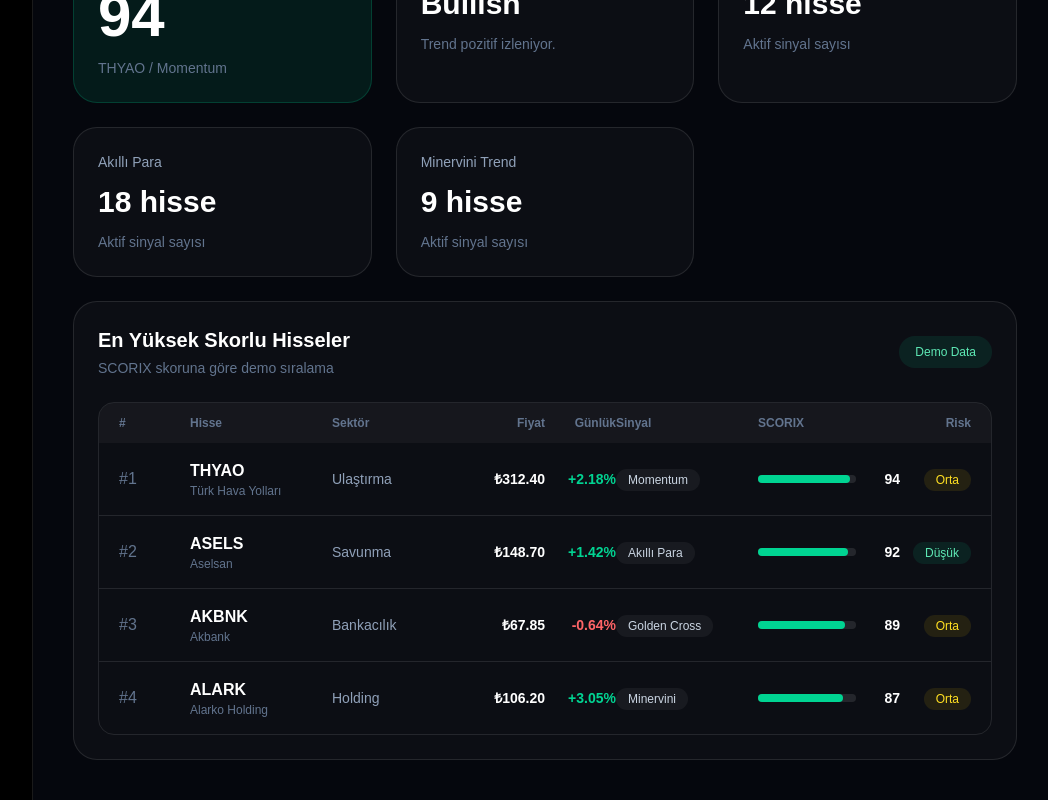
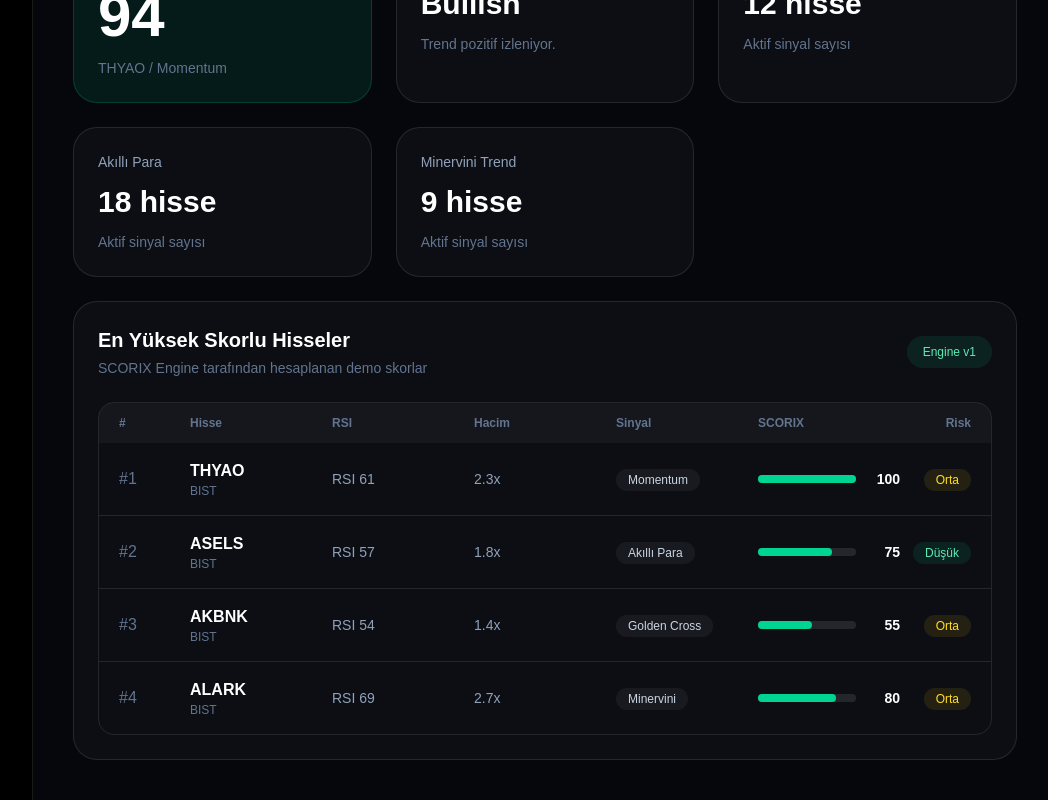
Before and after one commit to araklilli/Scorix, a Next.js app in the folder frontend/: page / in a window 1280 px wide. Shown: the part 531-1331 px from the top of the page, without its empty margins (223-1271 px from the left). Built offline with nearby package versions, Linux system fonts and the light colour scheme.

Commit message:
Sprint 3: Add SCORIX score engine v1

```diff
--- a/frontend/components/StockTable.tsx
+++ b/frontend/components/StockTable.tsx
@@ -1,10 +1,5 @@
 import { topStocks } from "../data/stocks";
-
-function getChangeColor(change: number) {
-  if (change > 0) return "text-emerald-400";
-  if (change < 0) return "text-red-400";
-  return "text-slate-400";
-}
+import { calculateScore } from "../engine/scoreEngine";
 
 function getRiskStyle(risk: string) {
   if (risk === "Düşük") return "bg-emerald-400/10 text-emerald-300";
@@ -19,12 +14,12 @@
         <div>
           <h3 className="text-xl font-bold">En Yüksek Skorlu Hisseler</h3>
           <p className="mt-1 text-sm text-slate-500">
-            SCORIX skoruna göre demo sıralama
+            SCORIX Engine tarafından hesaplanan demo skorlar
           </p>
         </div>
 
         <span className="rounded-full bg-emerald-400/10 px-4 py-2 text-xs text-emerald-300">
-          Demo Data
+          Engine v1
         </span>
       </div>
 
@@ -32,16 +27,18 @@
         <div className="grid grid-cols-12 bg-white/[0.04] px-5 py-3 text-xs font-semibold text-slate-500">
           <div className="col-span-1">#</div>
           <div className="col-span-2">Hisse</div>
-          <div className="col-span-2">Sektör</div>
-          <div className="col-span-1 text-right">Fiyat</div>
-          <div className="col-span-1 text-right">Günlük</div>
+          <div className="col-span-2">RSI</div>
+          <div className="col-span-2">Hacim</div>
           <div className="col-span-2">Sinyal</div>
           <div className="col-span-2">SCORIX</div>
           <div className="col-span-1 text-right">Risk</div>
         </div>
 
         <div className="divide-y divide-white/10">
-          {topStocks.map((stock, index) => (
+          {topStocks.map((stock, index) => {
+            const score = calculateScore(stock);
+
+            return (
               <div
                 key={stock.symbol}
                 className="grid grid-cols-12 items-center px-5 py-4 transition hover:bg-emerald-400/5"
@@ -50,24 +47,15 @@
 
                 <div className="col-span-2">
                   <div className="font-bold">{stock.symbol}</div>
-                <div className="text-xs text-slate-500">{stock.company}</div>
+                  <div className="text-xs text-slate-500">BIST</div>
                 </div>
 
                 <div className="col-span-2 text-sm text-slate-400">
-                {stock.sector}
+                  RSI {stock.rsi}
                 </div>
 
-              <div className="col-span-1 text-right text-sm font-semibold">
-                ₺{stock.price.toFixed(2)}
-              </div>
-
-              <div
-                className={`col-span-1 text-right text-sm font-semibold ${getChangeColor(
-                  stock.change
-                )}`}
-              >
-                {stock.change > 0 ? "+" : ""}
-                {stock.change.toFixed(2)}%
+                <div className="col-span-2 text-sm text-slate-400">
+                  {stock.volumeRatio}x
                 </div>
 
                 <div className="col-span-2">
@@ -80,11 +68,11 @@
                   <div className="h-2 flex-1 rounded-full bg-white/10">
                     <div
                       className="h-2 rounded-full bg-emerald-400"
-                    style={{ width: `${stock.score}%` }}
+                      style={{ width: `${score}%` }}
                     />
                   </div>
                   <span className="w-8 text-right text-sm font-bold">
-                  {stock.score}
+                    {score}
                   </span>
                 </div>
 
@@ -98,7 +86,8 @@
                   </span>
                 </div>
               </div>
-          ))}
+            );
+          })}
         </div>
       </div>
     </section>
--- a/frontend/data/stocks.ts
+++ b/frontend/data/stocks.ts
@@ -1,41 +1,41 @@
 export const topStocks = [
   {
     symbol: "THYAO",
-    company: "Türk Hava Yolları",
-    sector: "Ulaştırma",
-    price: 312.4,
-    change: 2.18,
-    score: 94,
+    rsi: 61,
+    volumeRatio: 2.3,
+    breakout: true,
+    smartMoney: true,
+    minervini: true,
     signal: "Momentum",
     risk: "Orta",
   },
   {
     symbol: "ASELS",
-    company: "Aselsan",
-    sector: "Savunma",
-    price: 148.7,
-    change: 1.42,
-    score: 92,
+    rsi: 57,
+    volumeRatio: 1.8,
+    breakout: true,
+    smartMoney: true,
+    minervini: false,
     signal: "Akıllı Para",
     risk: "Düşük",
   },
   {
     symbol: "AKBNK",
-    company: "Akbank",
-    sector: "Bankacılık",
-    price: 67.85,
-    change: -0.64,
-    score: 89,
+    rsi: 54,
+    volumeRatio: 1.4,
+    breakout: false,
+    smartMoney: true,
+    minervini: true,
     signal: "Golden Cross",
     risk: "Orta",
   },
   {
     symbol: "ALARK",
-    company: "Alarko Holding",
-    sector: "Holding",
-    price: 106.2,
-    change: 3.05,
-    score: 87,
+    rsi: 69,
+    volumeRatio: 2.7,
+    breakout: true,
+    smartMoney: false,
+    minervini: true,
     signal: "Minervini",
     risk: "Orta",
   },
--- /dev/null
+++ b/frontend/engine/scoreEngine.ts
@@ -0,0 +1,31 @@
+export type StockData = {
+  symbol: string;
+  rsi: number;
+  volumeRatio: number;
+  breakout: boolean;
+  smartMoney: boolean;
+  minervini: boolean;
+};
+
+export function calculateScore(stock: StockData): number {
+  let score = 0;
+
+  // RSI
+  if (stock.rsi >= 50 && stock.rsi <= 70) score += 20;
+  else if (stock.rsi > 70) score += 10;
+
+  // Hacim
+  if (stock.volumeRatio >= 2) score += 20;
+  else if (stock.volumeRatio >= 1.5) score += 10;
+
+  // Breakout
+  if (stock.breakout) score += 25;
+
+  // Smart Money
+  if (stock.smartMoney) score += 20;
+
+  // Minervini
+  if (stock.minervini) score += 15;
+
+  return score;
+}
```
Lines whose indentation alone changed are shown as unchanged.
